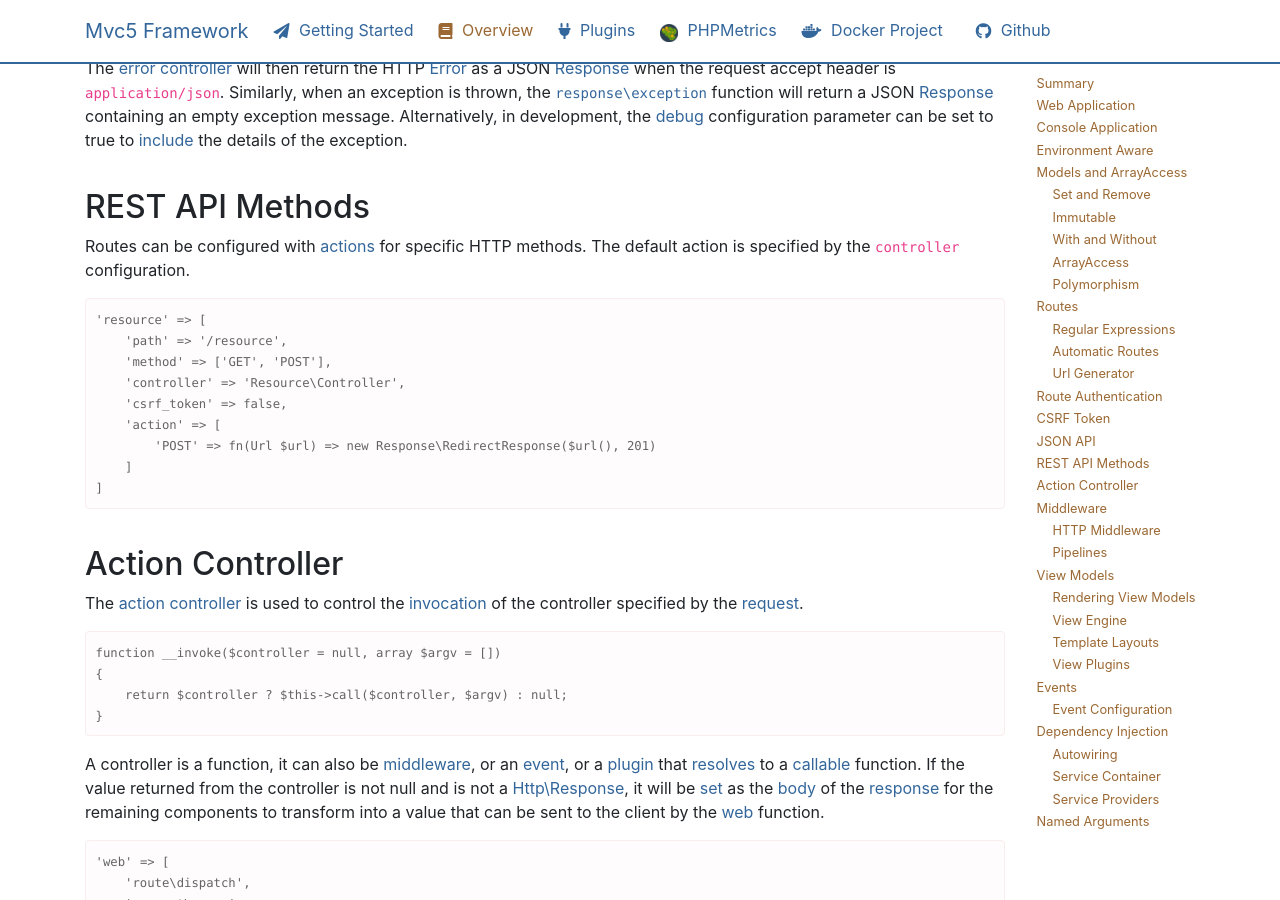
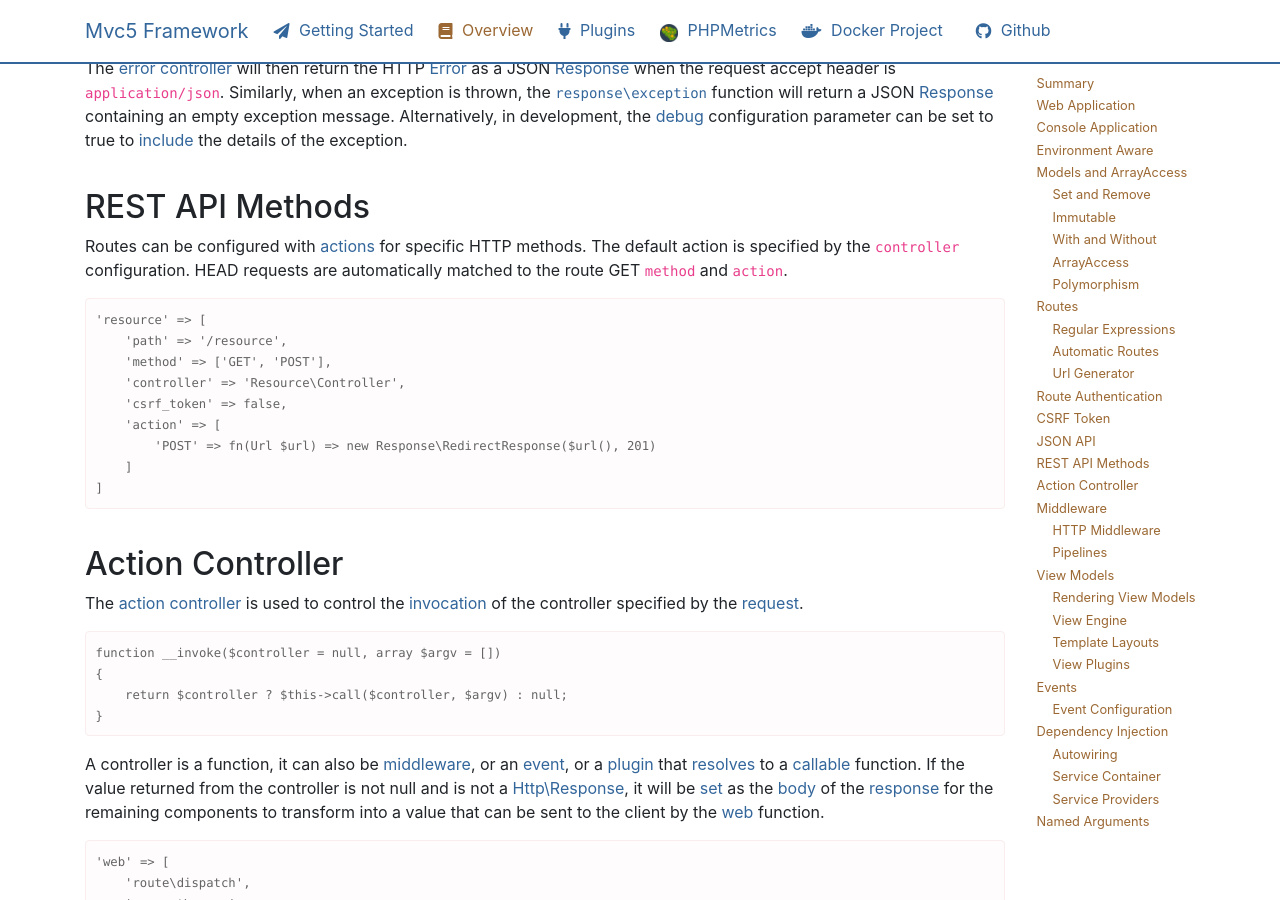
Before and after one commit to mvc5/mvc5.github.io, a Jekyll site: the page built from overview/index.md, in a window 1280 px wide and 900 px high, scrolled down 9679 px. Built offline with Jekyll 4.4.1, drawn with Linux system fonts in a browser that asks for light colours; nearby versions of some CDN libraries.

Commit message:
head requests

````diff
--- a/overview/rest-api-methods.md
+++ b/overview/rest-api-methods.md
@@ -1,5 +1,5 @@
 ## REST API Methods
-Routes can be configured with [actions](https://github.com/mvc5/mvc5/blob/master/src/Route/Match/Action.php) for specific HTTP methods. The default action is specified by the <code>controller</code> configuration.
+Routes can be configured with [actions](https://github.com/mvc5/mvc5/blob/master/src/Route/Match/Action.php) for specific HTTP methods. The default action is specified by the <code>controller</code> configuration. HEAD requests are automatically matched to the route GET <code>method</code> and <code>action</code>.
 ```php
 'resource' => [
     'path' => '/resource',
````
